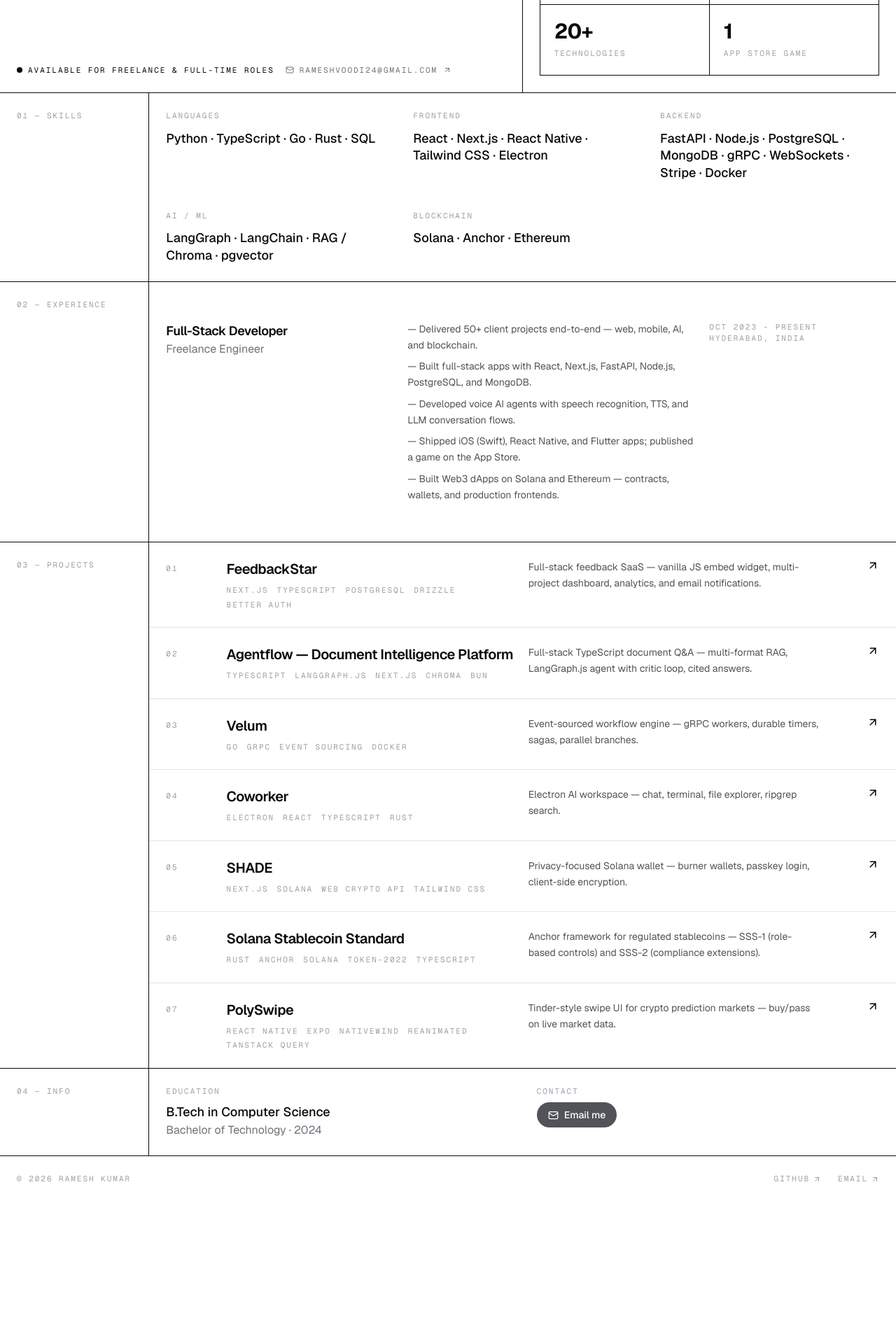
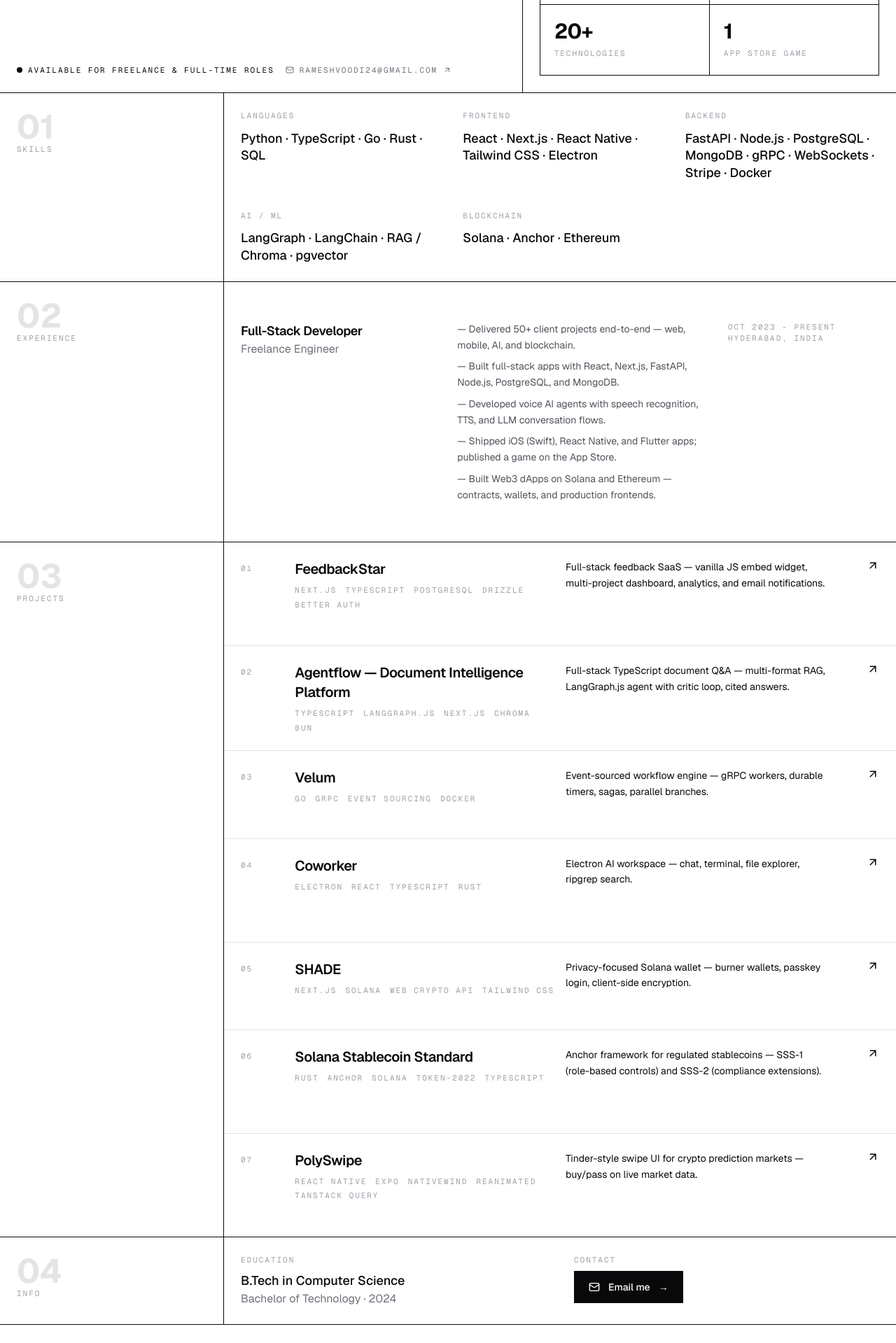
Before and after one commit to 0xrameshh/0xrameshh.github.io, a Next.js app: page / in a window 1280 px wide. Shown: the part 660-2579 px from the top of the page at 70% size. Before the commit the page ends 2377 px from the top, so only its background shows below. Built offline with nearby package versions, Linux system fonts and the light colour scheme.

Commit message:
feat: iterate brutalist UI + clean dead CSS (T9)

```diff
--- a/src/app/page.tsx
+++ b/src/app/page.tsx
@@ -41,7 +41,15 @@ export default function Home() {
 
       <main className="relative min-h-screen bg-white text-zinc-950 dark:bg-zinc-950 dark:text-zinc-50">
         {/* ── Hero ── */}
-        <section className="grid min-h-[92vh] grid-cols-1 border-b border-zinc-950 dark:border-zinc-50 lg:grid-cols-12">
+        <section className="relative grid min-h-[92vh] grid-cols-1 overflow-hidden border-b border-zinc-950 dark:border-zinc-50 lg:grid-cols-12">
+          <div
+            aria-hidden
+            className="pointer-events-none absolute inset-0 -z-10 flex select-none items-center justify-center overflow-hidden"
+          >
+            <span className="text-[clamp(8rem,22vw,26rem)] font-bold leading-none tracking-tighter text-zinc-100 dark:text-zinc-900">
+              ENGINEER
+            </span>
+          </div>
           <div className="flex flex-col justify-between border-b border-zinc-950 p-6 dark:border-zinc-50 lg:col-span-7 lg:border-b-0 lg:border-r">
             <div className="flex items-center justify-between">
               <Label>Portfolio / {new Date().getFullYear()}</Label>
@@ -138,12 +146,15 @@ export default function Home() {
           className="border-b border-zinc-950 dark:border-zinc-50"
         >
           <div className="grid lg:grid-cols-12">
-            <div className="border-b border-zinc-950 p-6 dark:border-zinc-50 lg:col-span-2 lg:border-b-0 lg:border-r">
-              <Label className="sticky top-24 block text-zinc-400">
-                01 — Skills
-              </Label>
+            <div className="border-b border-zinc-950 p-6 dark:border-zinc-50 lg:col-span-3 lg:border-b-0 lg:border-r">
+              <div className="sticky top-24">
+                <span className="block text-5xl font-bold leading-none text-zinc-200 dark:text-zinc-800">
+                  01
+                </span>
+                <Label className="block text-zinc-400">Skills</Label>
+              </div>
             </div>
-            <div className="p-6 lg:col-span-10">
+            <div className="p-6 lg:col-span-9">
               <div className="grid gap-10 sm:grid-cols-2 lg:grid-cols-3">
                 {skillGroups.map((g) => (
                   <div key={g.category}>
@@ -166,12 +177,15 @@ export default function Home() {
           className="border-b border-zinc-950 dark:border-zinc-50"
         >
           <div className="grid lg:grid-cols-12">
-            <div className="border-b border-zinc-950 p-6 dark:border-zinc-50 lg:col-span-2 lg:border-b-0 lg:border-r">
-              <Label className="sticky top-24 block text-zinc-400">
-                02 — Experience
-              </Label>
+            <div className="border-b border-zinc-950 p-6 dark:border-zinc-50 lg:col-span-3 lg:border-b-0 lg:border-r">
+              <div className="sticky top-24">
+                <span className="block text-5xl font-bold leading-none text-zinc-200 dark:text-zinc-800">
+                  02
+                </span>
+                <Label className="block text-zinc-400">Experience</Label>
+              </div>
             </div>
-            <div className="p-6 lg:col-span-10">
+            <div className="p-6 lg:col-span-9">
               {experience.map((exp) => (
                 <div
                   key={exp.role}
@@ -213,46 +227,57 @@ export default function Home() {
           className="border-b border-zinc-950 dark:border-zinc-50"
         >
           <div className="grid lg:grid-cols-12">
-            <div className="border-b border-zinc-950 p-6 dark:border-zinc-50 lg:col-span-2 lg:border-b-0 lg:border-r">
-              <Label className="sticky top-24 block text-zinc-400">
-                03 — Projects
-              </Label>
+            <div className="border-b border-zinc-950 p-6 dark:border-zinc-50 lg:col-span-3 lg:border-b-0 lg:border-r">
+              <div className="sticky top-24">
+                <span className="block text-5xl font-bold leading-none text-zinc-200 dark:text-zinc-800">
+                  03
+                </span>
+                <Label className="block text-zinc-400">Projects</Label>
+              </div>
             </div>
-            <div className="lg:col-span-10">
+            <div className="lg:col-span-9">
               {projects.map((p, i) => (
                 <a
                   key={p.name}
                   href={p.link}
                   target="_blank"
                   rel="noopener noreferrer"
-                  className="group grid items-start gap-4 border-b border-zinc-200 p-6 transition-colors last:border-0 hover:bg-zinc-50 dark:border-zinc-800 dark:hover:bg-zinc-900 sm:grid-cols-12"
+                  className="group grid items-start gap-4 border-b border-zinc-200 p-6 transition-all last:border-0 hover:bg-zinc-950 hover:text-white dark:border-zinc-800 dark:hover:bg-zinc-50 dark:hover:text-zinc-950 sm:grid-cols-12"
                 >
                   <div className="sm:col-span-1">
-                    <Label className="text-zinc-400">
+                    <Label className="text-zinc-400 transition-colors group-hover:text-zinc-300 dark:group-hover:text-zinc-700">
                       {String(i + 1).padStart(2, "0")}
                     </Label>
                   </div>
                   <div className="sm:col-span-5">
-                    <p className="text-xl font-semibold tracking-tight group-hover:underline">
+                    <p className="text-xl font-semibold tracking-tight">
                       {p.name}
                     </p>
                     <div className="mt-2 flex flex-wrap gap-x-3 gap-y-1">
                       {p.stack.map((t) => (
-                        <Label key={t} className="text-zinc-400">
+                        <Label
+                          key={t}
+                          className="text-zinc-400 transition-colors group-hover:text-zinc-300 dark:group-hover:text-zinc-700"
+                        >
                           {t}
                         </Label>
                       ))}
                     </div>
                   </div>
                   <div className="sm:col-span-5">
-                    <p className="text-sm leading-relaxed text-zinc-600 dark:text-zinc-300">
+                    <p className="text-sm leading-relaxed transition-colors">
                       {p.highlights[0]}
                     </p>
+                    {p.highlights[1] && (
+                      <p className="mt-2 text-sm leading-relaxed opacity-0 transition-opacity group-hover:opacity-60">
+                        {p.highlights[1]}
+                      </p>
+                    )}
                   </div>
                   <div className="sm:col-span-1 flex justify-end">
                     <ArrowUpRight
                       size={18}
-                      className="transition-transform group-hover:translate-x-0.5 group-hover:-translate-y-0.5"
+                      className="transition-transform group-hover:translate-x-1 group-hover:-translate-y-1"
                     />
                   </div>
                 </a>
@@ -267,12 +292,15 @@ export default function Home() {
           className="border-b border-zinc-950 dark:border-zinc-50"
         >
           <div className="grid lg:grid-cols-12">
-            <div className="border-b border-zinc-950 p-6 dark:border-zinc-50 lg:col-span-2 lg:border-b-0 lg:border-r">
-              <Label className="sticky top-24 block text-zinc-400">
-                04 — Info
-              </Label>
+            <div className="border-b border-zinc-950 p-6 dark:border-zinc-50 lg:col-span-3 lg:border-b-0 lg:border-r">
+              <div className="sticky top-24">
+                <span className="block text-5xl font-bold leading-none text-zinc-200 dark:text-zinc-800">
+                  04
+                </span>
+                <Label className="block text-zinc-400">Info</Label>
+              </div>
             </div>
-            <div className="p-6 lg:col-span-10">
+            <div className="p-6 lg:col-span-9">
               <div className="grid gap-10 sm:grid-cols-2">
                 <div>
                   <Label className="mb-2 block text-zinc-400">Education</Label>
--- a/src/components/email-button.tsx
+++ b/src/components/email-button.tsx
@@ -1,27 +1,17 @@
 'use client'
 
-import Magnetic from '@/components/magnetic'
 import { Mail } from 'lucide-react'
 import { personal } from '@/lib/data'
 
 export default function EmailButton() {
   return (
-    <Magnetic>
-      <a
-        href={`mailto:${personal.email}`}
-        onClick={(e) => {
-          const r = e.currentTarget.getBoundingClientRect()
-          window.dispatchEvent(
-            new CustomEvent('celebrate', {
-              detail: { x: r.left + r.width / 2, y: r.top + r.height / 2 },
-            })
-          )
-        }}
-        className="flex items-center gap-2 rounded-full bg-brand-600 px-4 py-2 text-sm font-medium text-white transition-colors hover:bg-brand-700"
-      >
-        <Mail size={15} />
-        Email me
-      </a>
-    </Magnetic>
+    <a
+      href={`mailto:${personal.email}`}
+      className="group inline-flex w-full items-center gap-3 border border-zinc-950 bg-zinc-950 px-5 py-3 text-sm font-medium text-white transition-all hover:bg-white hover:text-zinc-950 dark:border-zinc-50 dark:bg-zinc-50 dark:text-zinc-950 dark:hover:bg-zinc-950 dark:hover:text-zinc-50 sm:w-auto"
+    >
+      <Mail size={16} />
+      Email me
+      <span className="ml-auto transition-transform group-hover:translate-x-1">→</span>
+    </a>
   )
 }
```
Also changed, not shown: src/app/globals.css (+0 -86 lines).
